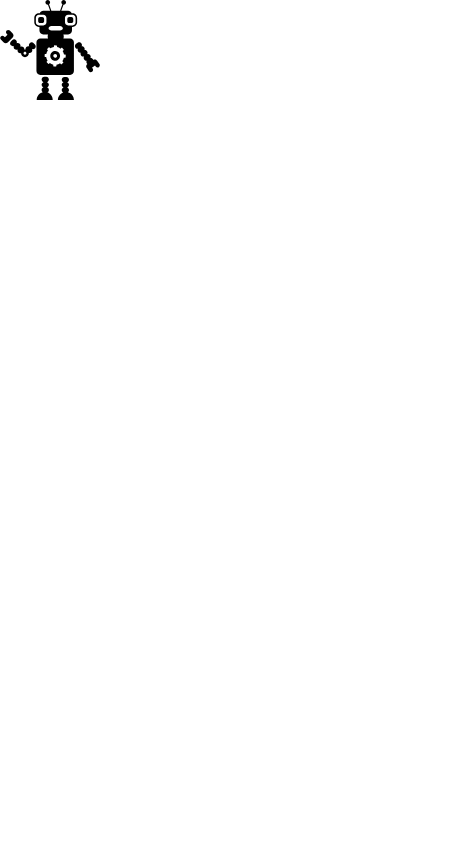
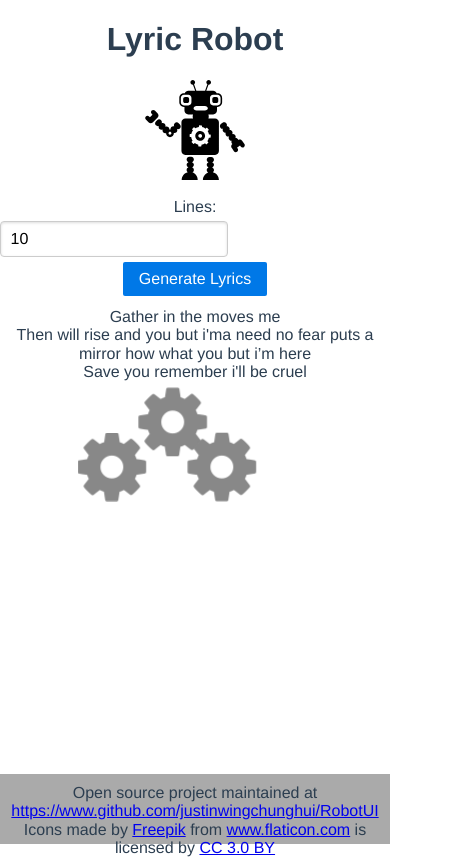
Before and after one commit to JustinWingChungHui/LyricRobotUI, a Vue app: page / in a window 390 px wide. Shown: the whole page, 468 px wide, since content can reach past the window. Built offline with nearby package versions, Linux system fonts and the light colour scheme.

Commit message:
Added some basic vue components

```diff
--- a/package.json
+++ b/package.json
@@ -8,7 +8,9 @@
     "lint": "vue-cli-service lint"
   },
   "dependencies": {
-    "vue": "^2.6.6"
+    "font-awesome": "^4.7.0",
+    "purecss": "^1.0.0",
+    "vue": "^2.6.7"
   },
   "devDependencies": {
     "@vue/cli-plugin-babel": "^3.4.0",
@@ -17,7 +19,7 @@
     "babel-eslint": "^10.0.1",
     "eslint": "^5.8.0",
     "eslint-plugin-vue": "^5.0.0",
-    "vue-template-compiler": "^2.5.21"
+    "vue-template-compiler": "^2.6.7"
   },
   "eslintConfig": {
     "root": true,
--- a/src/App.vue
+++ b/src/App.vue
@@ -1,15 +1,30 @@
 <template>
   <div id="app">
-    <img alt="Robot" src="./assets/robot-with-a-gear.svg" height="100">
+    <Header/>
+    <div class="content">
+      <OptionsForm/>
+      <Lyrics v-bind:lyrics="lyrics"/>
+      <Loading v-bind:visible="loading"/>
+    </div>
+    <Footer/>
   </div>
 </template>
 
 <script>
+import Header from './components/Header';
+import Lyrics from './components/Lyrics';
+import Loading from './components/Loading';
+import Footer from './components/Footer';
+import OptionsForm from './components/OptionsForm';
 
 export default {
   name: 'app',
   components: {
-
+    Header,
+    Footer,
+    Lyrics,
+    Loading,
+    OptionsForm
   },
   data() {
     return {
@@ -17,13 +32,16 @@ export default {
         "Gather in the moves me",
         "Then will rise and you but i'ma need no fear puts a mirror how what you but i’m here",
         "Save you remember i'll be cruel"
-      ]
+      ],
+      loading: true
     }
   }
 }
 </script>
 
 <style>
+@import "../node_modules/purecss/build/pure.css";
+
 body {
   font-family: 'Avenir', Helvetica, Arial, sans-serif;
   -webkit-font-smoothing: antialiased;
@@ -32,4 +50,11 @@ body {
   margin: 0;
   padding: 0;
 }
+
+.content {
+    margin: 0px auto;
+    text-align: center;
+    height: 100%;
+}
+
 </style>
--- /dev/null
+++ b/src/components/Footer.vue
@@ -0,0 +1,28 @@
+<template>
+  <div class="footer">
+    <div>Open source project maintained at <a href="https://www.github.com/justinwingchunghui/RobotUI">https://www.github.com/justinwingchunghui/RobotUI</a></div>
+    <div>Icons made by <a href="https://www.freepik.com/" title="Freepik">Freepik</a> from <a href="https://www.flaticon.com/" title="Flaticon">www.flaticon.com</a> is licensed by <a href="http://creativecommons.org/licenses/by/3.0/" 			    title="Creative Commons BY 3.0" target="_blank">CC 3.0 BY</a></div>
+  </div>
+</template>
+
+<script>
+export default {
+  name: 'Footer',
+  props: {
+  }
+}
+</script>
+
+<!-- Add "scoped" attribute to limit CSS to this component only -->
+<style scoped>
+  .footer{
+    margin: 0px auto;
+    text-align: center;
+    position:absolute;
+    bottom:0;
+    width:100%;
+    height:60px;   /* Height of the footer */
+    background:#AAA;
+    padding-top: 10px;
+  }
+</style>
--- /dev/null
+++ b/src/components/Header.vue
@@ -0,0 +1,22 @@
+<template>
+  <div class="header">
+    <h1>Lyric Robot</h1>
+    <img class="robot-logo" alt="Robot" src="../assets/robot-with-a-gear.svg" height="100">
+  </div>
+</template>
+
+<script>
+export default {
+  name: 'Header',
+  props: {
+  }
+}
+</script>
+
+<!-- Add "scoped" attribute to limit CSS to this component only -->
+<style scoped>
+  .header {
+    margin: 0px auto;
+    text-align: center;
+  }
+</style>
--- /dev/null
+++ b/src/components/Loading.vue
@@ -0,0 +1,79 @@
+<template>
+    <div class="gear-container" v-if="visible">
+        <i id="gear1" class="fa fa-5x fa-gear spin"></i>
+        <i id="gear2" class="fa fa-5x fa-gear spin-back"></i>
+        <i id="gear3" class="fa fa-5x fa-gear spin"></i>
+    </div>
+</template>
+
+<script>
+export default {
+    name: "Loading",
+    props: ["visible"]
+}
+</script>
+
+<style scoped>
+@import "../../node_modules/font-awesome/css/font-awesome.css";
+
+.gear-container {
+    overflow: hidden;
+    position: relative;
+    height: 200px;
+    left: 40%;
+}
+
+@media only screen and (max-width: 700px) {
+    .gear-container {
+
+        left: 30%;
+    }
+}
+
+@media only screen and (max-width: 500px) {
+    .gear-container {
+
+        left: 20%;
+    }
+}
+
+#gear1, #gear2, #gear3 {
+    color: #888;
+    display: block;
+    position: absolute;
+
+}
+
+#gear1 {
+    top: 45px;
+}
+
+#gear2 {
+    left: 60px;
+}
+
+#gear3 {
+    top: 45px;
+    left: 110px;
+}
+
+.spin {
+    -webkit-animation:spin 4s linear infinite;
+    -moz-animation:spin 4s linear infinite;
+    animation:spin 4s linear infinite;
+}
+
+.spin-back {
+    -webkit-animation:spin-back 4s linear infinite;
+    -moz-animation:spin-back 4s linear infinite;
+    animation:spin-back 4s linear infinite;
+}
+
+@-moz-keyframes spin { 100% { -moz-transform: rotate(360deg); } }
+@-webkit-keyframes spin { 100% { -webkit-transform: rotate(360deg); } }
+@keyframes spin { 100% { -webkit-transform: rotate(360deg); transform:rotate(360deg); } }
+
+@-moz-keyframes spin-back { 100% { -moz-transform: rotate(-360deg); } }
+@-webkit-keyframes spin-back { 100% { -webkit-transform: rotate(-360deg); } }
+@keyframes spin-back { 100% { -webkit-transform: rotate(-360deg); transform:rotate(-360deg); } }
+</style>
--- /dev/null
+++ b/src/components/Lyrics.vue
@@ -0,0 +1,20 @@
+<template>
+    <div class="lyric-container">
+        <div v-bind:key="lyric" v-for="lyric in lyrics">
+            <div>{{lyric}}</div>
+        </div>
+    </div>
+</template>
+
+<script>
+export default {
+    name: "Lyrics",
+    props: ["lyrics"]
+}
+</script>
+
+<style scoped>
+    .lyric-container {
+        text-align: center;
+    }
+</style>
--- /dev/null
+++ b/src/components/OptionsForm.vue
@@ -0,0 +1,29 @@
+<template>
+    <div>
+        <form class="pure-form">
+            <fieldset>
+
+                <label for="lines">Lines: </label>
+
+                <input type="number" v-model="number_of_lyrics">
+                <button class="pure-button pure-button-primary">Generate Lyrics</button>
+            </fieldset>
+        </form>
+    </div>
+</template>
+
+<script>
+export default {
+    name: "OptionsForm",
+    props: {
+        number_of_lyrics: {
+            default: 10,
+            type: Number
+        },
+
+    }
+}
+</script>
+
+<style scoped>
+</style>
```
Also changed, not shown: src/components/HelloWorld.vue (deleted, +0 -34 lines), 1 other file (tests, documents, lock files or other folders).
